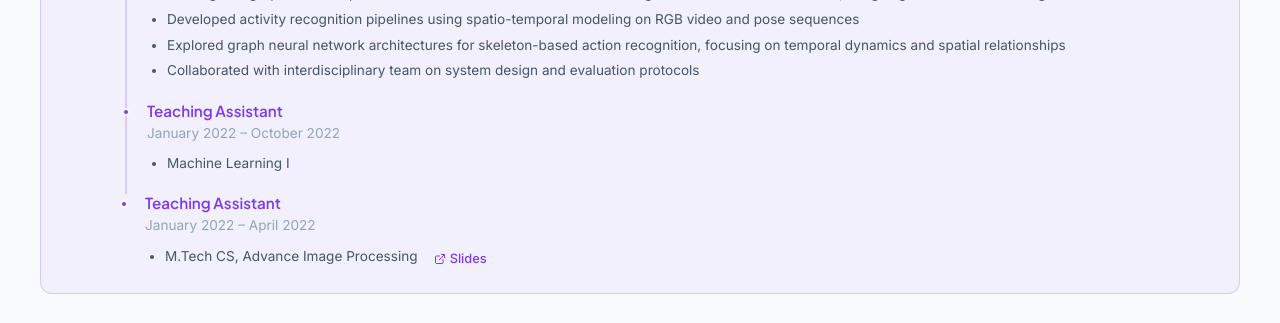
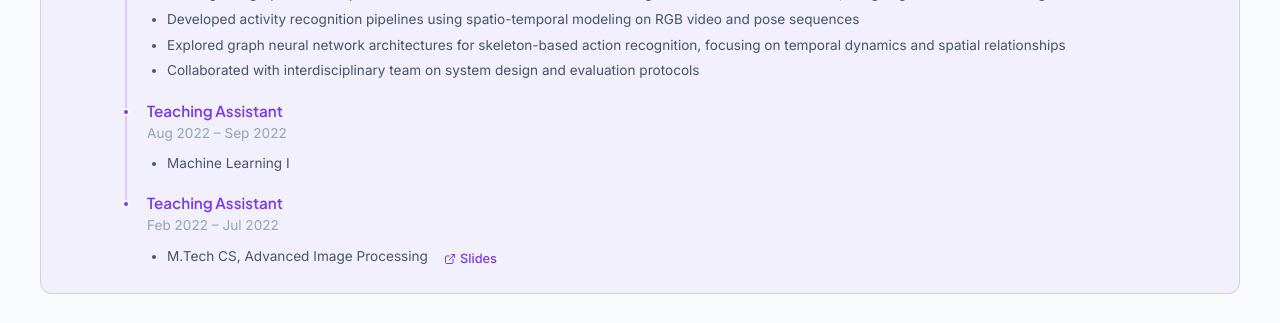
Before and after one commit to soumyadbanik/soumyadbanik.github.io, a React (Vite) app: page /#/ in a window 1280 px wide. Shown: the part 1760-2083 px from the top of the page. Built offline with nearby package versions, Linux system fonts and the light colour scheme.

Commit message:
Fix Research Experience alignment and add profile image SEO meta tags

```diff
--- a/index.html
+++ b/index.html
@@ -19,6 +19,9 @@
     content="Computer Vision engineer with 4+ years of experience in deep learning and 3D reconstruction" />
   <meta property="og:type" content="website" />
   <meta property="og:url" content="https://soumyadbanik.github.io/" />
+  <meta property="og:image" content="https://soumyadbanik.github.io/images/soumyadbanik.png" />
+  <meta name="twitter:card" content="summary_large_image" />
+  <meta name="twitter:image" content="https://soumyadbanik.github.io/images/soumyadbanik.png" />
   <link rel="canonical" href="https://soumyadbanik.github.io/" />
 
   <!-- Fonts -->
@@ -27,6 +30,24 @@
   <link
     href="https://fonts.googleapis.com/css2?family=Inter:wght@300;400;500;600;700&family=Plus+Jakarta+Sans:wght@400;500;600;700;800&display=swap"
     rel="stylesheet">
+  <script type="application/ld+json">
+    {
+      "@context": "https://schema.org",
+      "@type": "Person",
+      "name": "Soumyadeep Banik",
+      "url": "https://soumyadbanik.github.io/",
+      "image": "https://soumyadbanik.github.io/images/soumyadbanik.png",
+      "sameAs": [
+        "https://www.linkedin.com/in/soumya-d-banik",
+        "https://github.com/soumyadbanik"
+      ],
+      "jobTitle": "Computer Vision Engineer",
+      "worksFor": {
+        "@type": "Organization",
+        "name": "Quidich Innovation Labs"
+      }
+    }
+  </script>
 </head>
 
 <body>
--- a/src/components/ResearchExperience.jsx
+++ b/src/components/ResearchExperience.jsx
@@ -78,7 +78,8 @@ const ResearchItem = ({ item, index }) => {
                                 position: 'relative',
                                 paddingLeft: '1.25rem',
                                 paddingBottom: rIndex < item.roles.length - 1 ? '1rem' : 0,
-                                borderLeft: rIndex < item.roles.length - 1 ? '2px solid var(--exp-research-border)' : 'none'
+                                borderLeft: rIndex < item.roles.length - 1 ? '2px solid var(--exp-research-border)' : '2px solid transparent',
+                                background: rIndex === item.roles.length - 1 ? 'linear-gradient(to bottom, var(--exp-research-border), var(--exp-research-border)) no-repeat left top / 2px 10px border-box' : 'none'
                             }}>
                                 {/* Role Dot */}
                                 <div style={{
--- a/src/data/resume.js
+++ b/src/data/resume.js
@@ -39,16 +39,16 @@ export const resumeData = {
                 },
                 {
                     role: "Teaching Assistant",
-                    period: "January 2022 – October 2022",
+                    period: "Aug 2022 – Sep 2022",
                     contributions: [
                         "Machine Learning I",
                     ]
                 },
                 {
                     role: "Teaching Assistant",
-                    period: "January 2022 – April 2022",
+                    period: "Feb 2022 – Jul 2022",
                     contributions: [
-                        "M.Tech CS, Advance Image Processing",
+                        "M.Tech CS, Advanced Image Processing",
                     ],
                     link: "https://docs.google.com/presentation/d/1T7tK6g_ol-zjFhTIGDfF5DXI_b8DviVseTPoGZGOXdw/edit?usp=sharing"
                 }
```
Also changed, not shown: public/images/soumyadbanik.png (added).
